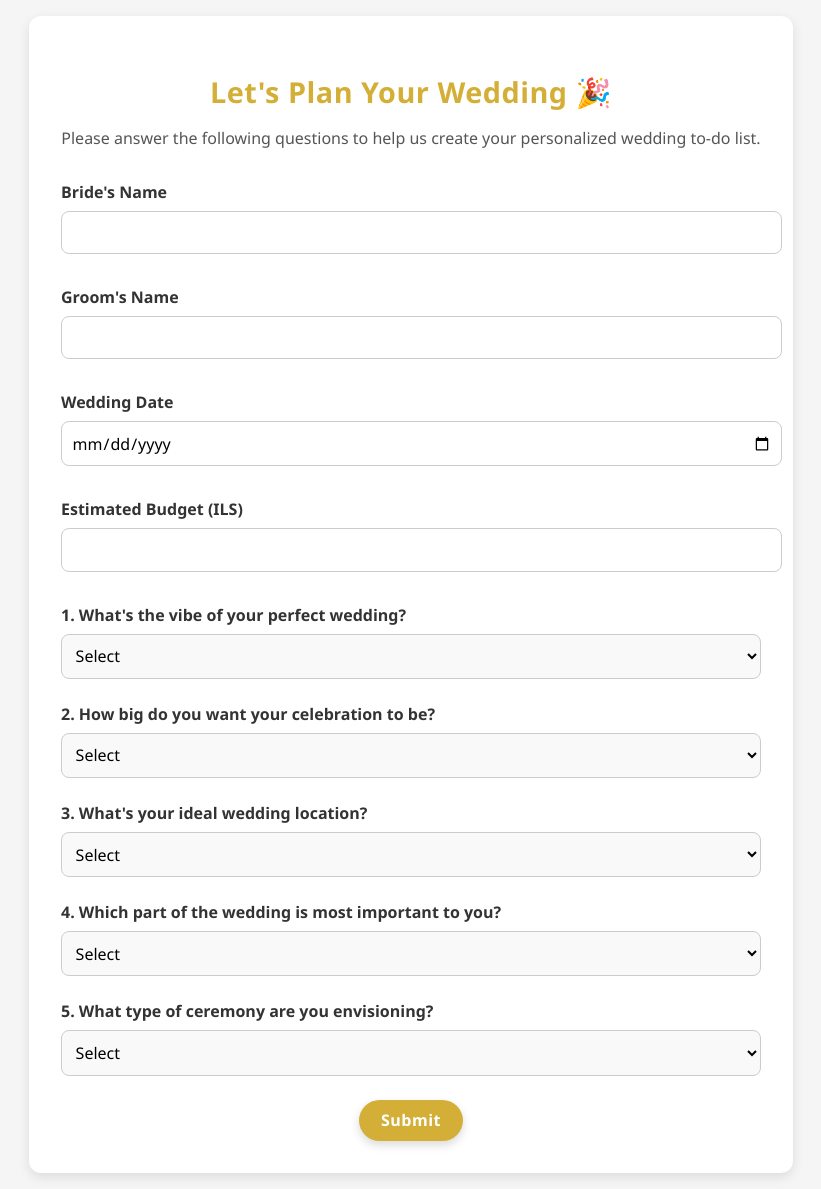
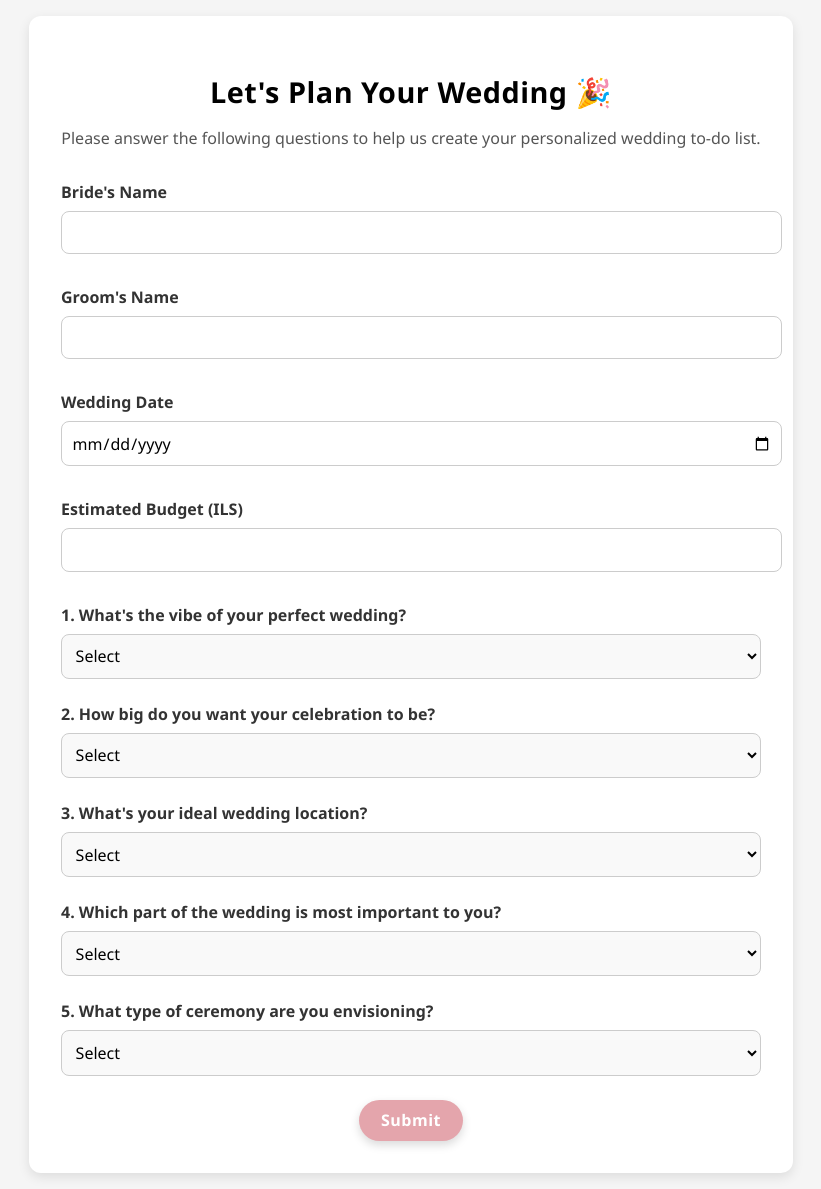
Before and after one commit to zivklein21/WeddingzAI-Front, a React (Vite) app in the folder frontend/WeddingzAIFront/: page / in a window 1280 px wide. Shown: the whole page, without its empty margins (229-1050 px from the left). Built offline with nearby package versions, Linux system fonts and the light colour scheme.

Commit message:
PROJ132-7 - fix colors

```diff
--- a/frontend/WeddingzAIFront/src/components/Auth/AuthPage.module.css
+++ b/frontend/WeddingzAIFront/src/components/Auth/AuthPage.module.css
@@ -76,7 +76,6 @@ input {
 }
 
 .loginButton {
-  background-color: #e4a5ac;
   color: white;
   padding: 13px;
   font-size: 16px;
@@ -92,7 +91,6 @@ input {
 
 .loginButton:hover {
   transform: scale(1.03);
-  background-color: #e4a5ac;
 }
 
 .toggle {
--- a/frontend/WeddingzAIFront/src/components/NavBar/NavBar.tsx
+++ b/frontend/WeddingzAIFront/src/components/NavBar/NavBar.tsx
@@ -10,14 +10,23 @@ export const NavBar: React.FC = () => {
   return (
     <nav className={styles.navbar}>
       <div className={styles.logo}>
-        <img src={logo} alt="Logo" style={{ height: '200px' }} />
+        <a href="/home">
+          <img src={logo} alt="Logo" style={{ height: '200px' }} />
+        </a>
       </div>
 
-      <div className={styles.title}>My Weddings</div>
+      <div className={styles.title}>
+        {user ? (
+          <a href="/weddash">My Weddings</a>
+        ) : (
+          <a href="/auth?mode=login">My Weddings</a>
+        )}
+      </div>
 
       {user ? (
         <div className={styles.authWrapper}>
-          <img src={user.avatar || userIcon} alt="User Avatar" />
+          {/* <img src={user.avatar || userIcon} alt="User Avatar" /> */}
+          <img src={userIcon} alt="User Avatar" />
           <div>
             <div className={styles.authName}><strong>{user.firstPartner}</strong></div>
             <div className={styles.auth}>
--- a/frontend/WeddingzAIFront/src/index.css
+++ b/frontend/WeddingzAIFront/src/index.css
@@ -2,9 +2,10 @@
 
 
 :root {
-    --wedding-pink: #f9e6f0;
-    --wedding-gold: #d4af37;
+    --wedding-pink: #e4a5ac;
+    --wedding-pink2: #d49098;
     --wedding-white: #ffffff;
+    --wedding-black: #000000;
     --wedding-gray: #888888;
     --font-main: 'Segoe UI', Tahoma, Geneva, Verdana, sans-serif;
  }
@@ -20,17 +21,18 @@
  }
 
   h1, h2, h3, h4 {
-    color: var(--wedding-gold);
+    color: var(--wedding-black);
     font-weight: 600;
     letter-spacing: 0.5px;
  }
 
   a {
     text-decoration: none;
-    color: var(--wedding-gold);
+    color: var(--wedding-pink);
  }
 
   button {
+   color: var(--wedding-pink);
     font-family: inherit;
     border: none;
     cursor: pointer;
@@ -39,6 +41,7 @@
 
   button:hover {
     opacity: 0.9;
+    background-color: var(--wedding-pink2);
  }
 
   input, select {
@@ -50,7 +53,7 @@
  }
 
   input:focus, select:focus {
-    border-color: var(--wedding-gold);
+    border-color: var(--wedding-pink2);
     outline: none;
  }
 
@@ -59,7 +62,7 @@
     padding: 0.6em 1.4em;
     border: none;
     border-radius: 30px;
-    background-color: var(--wedding-gold);
+    background-color: var(--wedding-pink);
     color: white;
     font-weight: bold;
     letter-spacing: 0.5px;
@@ -69,7 +72,7 @@
  }
 
   button:hover {
-    background-color: #c69c27; /* darker gold */
+    background-color: var(--wedding-pink2);
     transform: translateY(-2px);
  }
 
```
